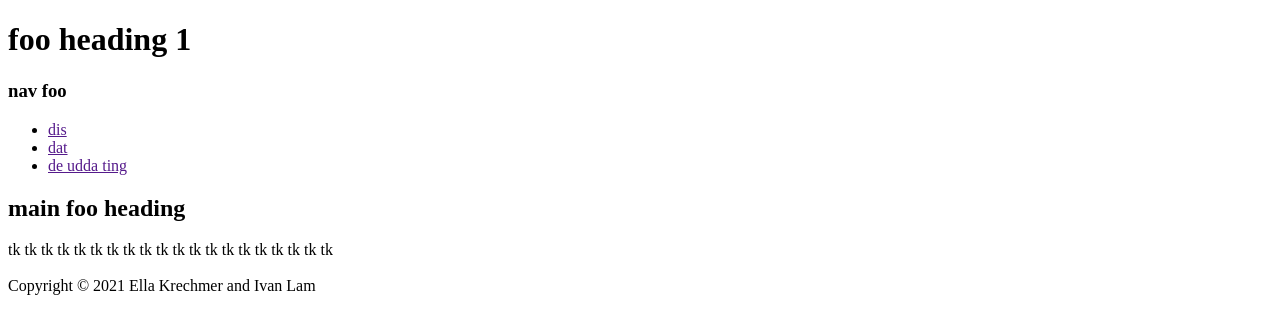
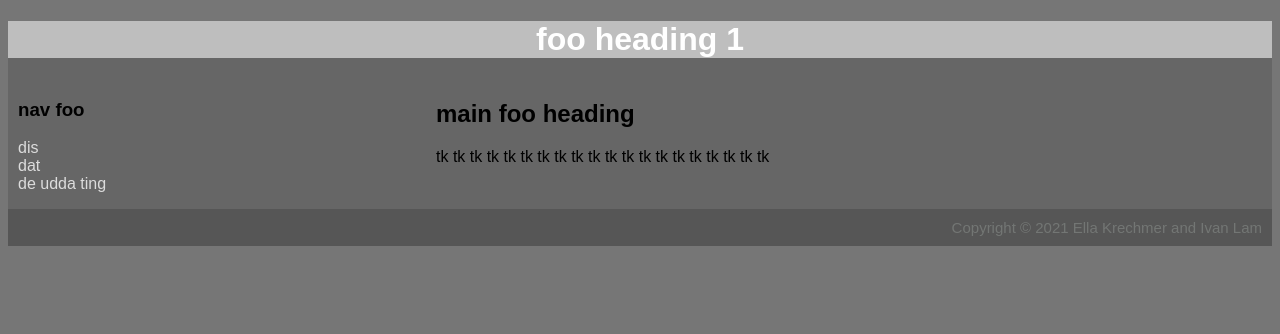
Before and after one commit to ellakrechmer/SoftDevWorkshop, a plain HTML site: page 18_css/1_internal/index.html in a window 1280 px wide. Drawn offline with Linux system fonts and the light colour scheme.

Commit message:
added internal formatting:

```diff
--- a/18_css/1_internal/index.html
+++ b/18_css/1_internal/index.html
@@ -1,34 +1,82 @@
 <!DOCTYPE html>
 <html lang="en">
-  <!-- Clyde "Thluffy" Sinclair
-       SoftDev pd0
+  <!-- Ella Krechmer
+       SoftDev pd1
        K18 - CSS basics
-       2021-11-23t
+       2021-11-23
 
-	 WORK FILE for CSS
+   WORK FILE for CSS
     -->
+
+<style>
+.bg{
+  background-color: rgb(102,102,102);
+  font-family: Arial;
+}
+h1{
+  background-color: rgb(190,190,190);
+  text-align: center;
+  color: white;
+}
+body{
+  background-color: rgb(118,118,118);
+  padding: 0px;
+}
+.content{
+  display: flex;
+  flex-direction: row;
+}
+.sec1{
+  flex: 1;
+  padding-left: 10px;
+}
+.sec2{
+  flex: 2;
+}
+.footer{
+  background-color: rgb(86,86,86);
+  text-align: right;
+  color: rgb(115,118,116);
+  padding:10px;
+  font-size: 15px;
+}
+ul{
+  list-style-type: none;
+  padding-left: 0;
+  color: rgb(220,220,220);
+}
+</style>
+
 
   <head>
     <meta charset="utf-8"/>
     <title>foo title</title>
   </head>
 
+  <div class="bg">
+
+  <h1>foo heading 1</h1>
+
   <body>
-    <h1>foo heading 1</h1>
+    <div class="content">
+    <div class="sec1">
     <h3>nav foo</h3>
     <ul>
-      <li><a href="">dis</a></li>
-      <li><a href="">dat</a></li>
-      <li><a href="">de udda ting</a></li>
+      <li>dis</li>
+      <li>dat</li>
+      <li>de udda ting</li>
     </ul>
+    </div>
+
+    <div class="sec2">
     <h2>main foo heading</h2>
     <p>tk tk tk tk tk tk tk tk tk tk tk tk tk tk tk tk tk tk tk tk
+    </div>
 
-      <br>
-      <br>
-
+    </div>
+    <div class="footer">
       Copyright &copy; 2021 Ella Krechmer and Ivan Lam
-
+    </div>
   </body>
-
+</div>
 </html>
```
Also changed, not shown: 18_css/0_inline/index.html (+3 -3 lines), 18_css/2_external/index.html (+4 -5 lines).
